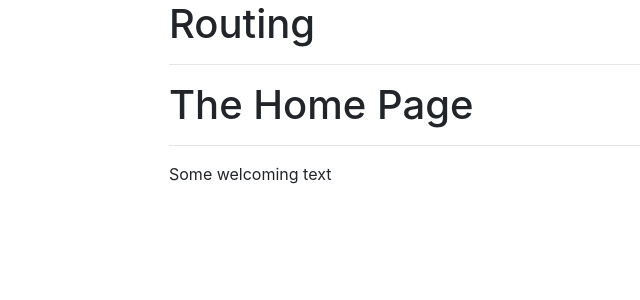
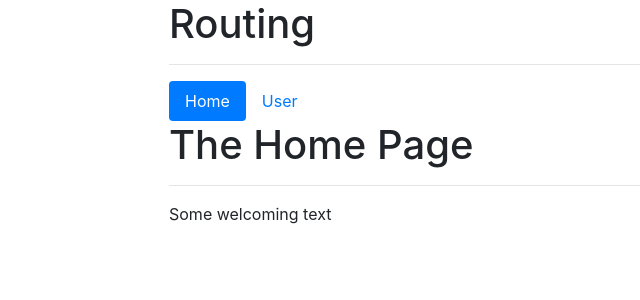
Before and after one commit to NAPOLEON039/vue-course-learning-router, a Vue app: page / in a window 1280 px wide. Shown: the top 300 px of the page, without its empty margins (106-746 px from the left). Built offline with nearby package versions, Linux system fonts and the light colour scheme.

Commit message:
Added route links

```diff
--- a/src/App.vue
+++ b/src/App.vue
@@ -4,6 +4,7 @@
       <div class="col-sm-8 offset-sm-2">
         <h1>Routing</h1>
         <hr>
+        <app-header></app-header>
         <router-view></router-view>
       </div>
     </div>
@@ -11,7 +12,10 @@
 </template>
 
 <script>
+import Header from './components/Header.vue';
 export default {
-
+  components: {
+    appHeader: Header
+  }
 }
 </script>
--- /dev/null
+++ b/src/components/Header.vue
@@ -0,0 +1,6 @@
+<template>
+    <ul class="nav nav-pills">
+        <router-link to="/" tag="li" class="nav-item"><a class="nav-link" :class="{active: this.$route.path == '/'}">Home</a></router-link>
+        <router-link to="/user" tag="li" class="nav-item"><a class="nav-link" :class="{active: this.$route.path == '/user'}">User</a></router-link>
+    </ul>
+</template>
--- a/src/components/Home.vue
+++ b/src/components/Home.vue
@@ -5,3 +5,11 @@
         <p>Some welcoming text</p>
     </div>
 </template>
+
+<script>
+export default {
+    created() {
+        console.log(this.$route.path);
+    }
+}
+</script>
--- a/src/components/user/User.vue
+++ b/src/components/user/User.vue
@@ -1,3 +1,11 @@
 <template>
     <h1>The User page</h1>
 </template>
+
+<script>
+export default {
+    created() {
+        console.log(this.$route.path);
+    }
+}
+</script>
```
